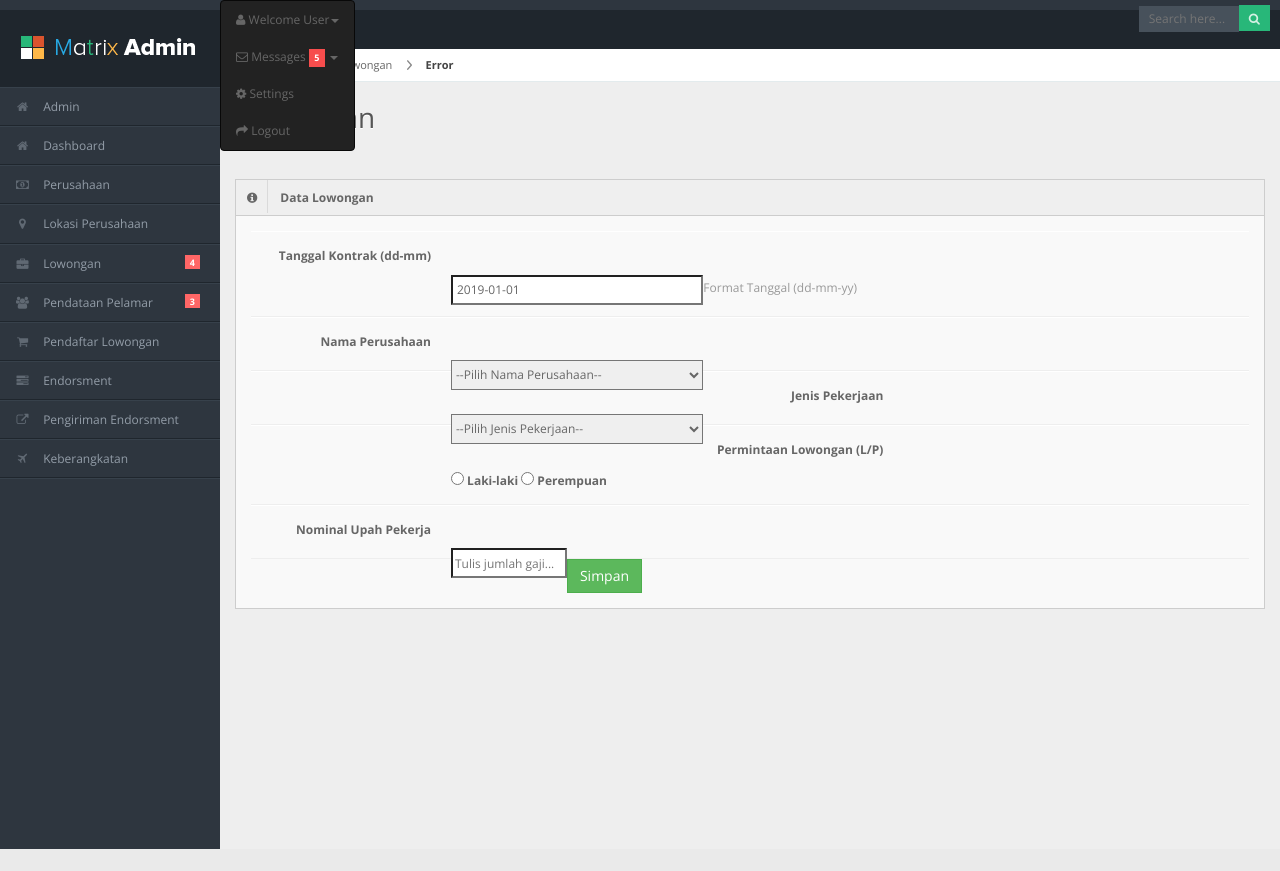
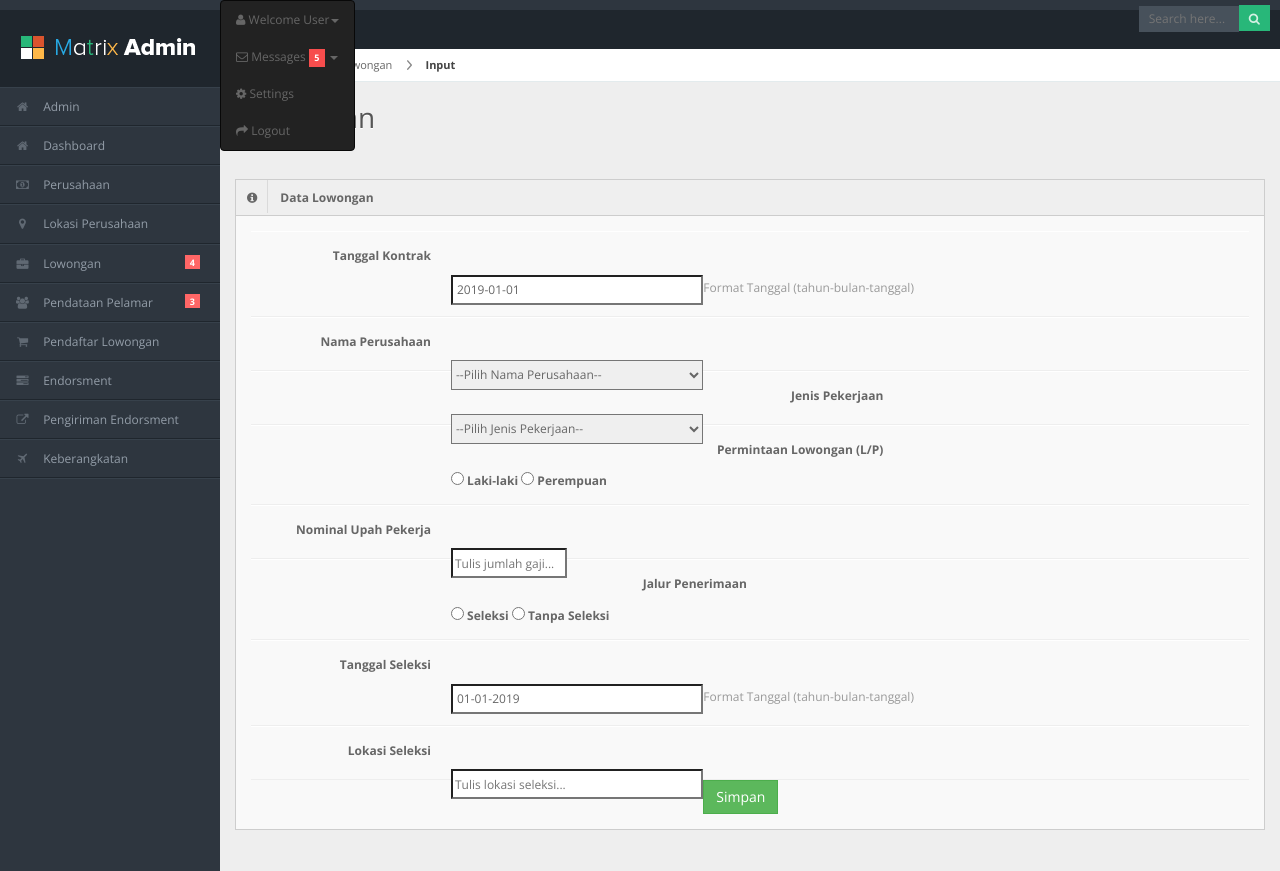
Before and after one commit to margarethanin/cpmi, a CodeIgniter app: page /database/index.php/lowongan/form_insert_lowongan in a window 1280 px wide. Before the commit the page ends 849 px from the top, so only its background shows below. Run offline with CodeIgniter, Linux system fonts and the light colour scheme; data that the repository does not hold is empty; some libraries are stand-ins or nearby versions.

Commit message:
Tambahan form untuk koneksi lowongan dengan id_seleksi

```diff
--- a/application/controllers/Lowongan.php
+++ b/application/controllers/Lowongan.php
@@ -26,6 +26,17 @@ class Lowongan extends CI_Controller {
     }
 
     function proses_insert_lowongan() {
+/*      insert into tb_lowongan
+        (id_perusahaan, tanggal_kontrak, permintaan_lowongan, nominal_upah, id_pekerjaan, id_seleksi)
+        values
+        (?,?,?,?,?,?,?)
+        insert into tb_seleksi
+        (id_seleksi, tanggal_seleksi, lokasi_seleksi)
+        values
+        (?,?,?,?,?)
+*/
+        $id_seleksi = $this->Lowongan_m->id_seleksi();
+
         $data = array(
 //            'nama kolom di dalam database' => 'inputan form user',
             'tanggal_kontrak' => $this->input->post('tanggal_kontrak'),
@@ -33,9 +44,16 @@ class Lowongan extends CI_Controller {
             'id_pekerjaan' => $this->input->post('pekerjaan'),
             'permintaan_lowongan' => $this->input->post('permintaan_lowongan'),
             'nominal_upah' => $this->input->post('nominal_upah'),
+            'id_seleksi' =>$id_seleksi
 
         );
         $this->Lowongan_m->insert_lowongan($data);
+        $data_seleksi = array(
+            'id_seleksi' => $id_seleksi,
+            'tanggal_seleksi' => "",
+            'lokasi_seleksi' => "",
+        );
+
         redirect('Lowongan/data_lowongan');
     }
 
--- a/application/controllers/Seleksi.php
+++ b/application/controllers/Seleksi.php
@@ -14,6 +14,6 @@
 class Seleksi extends CI_Controller{
     //put your code here
     function data_seleksi(){
-        $this->load->view('crud/seleksi_data');
+        $this->load->view('crud/seleksi_data_lowongan');
     }
 }
--- a/application/models/Lowongan_m.php
+++ b/application/models/Lowongan_m.php
@@ -12,28 +12,37 @@
  * @author Margarethanin
  */
 class Lowongan_m extends CI_Model {
+
     //put your code here
-    function insert_lowongan ($data){
+
+//Untuk insert data
+    function insert_lowongan($data) {
         $this->db->insert('tb_lowongan', $data);
     }
-    function select_lowongan (){
+
+//Untuk insert data ke dalam database seleksi
+    function insert_seleksi($data) {
+        $this->db->insert('tb_seleksi', $data);
+    }
+
+//Untuk insert data ke dalam database
+    function select_lowongan() {
         $query = $this->db->query("SELECT * FROM tb_lowongan l JOIN tb_perusahaan p ON l.id_perusahaan = p.id_perusahaan
                 JOIN tb_lokasi_perusahaan lp ON p.id_lokasi = lp.id_lokasi
                 JOIN tb_pekerjaan pk ON l.id_pekerjaan = pk.id_pekerjaan");
         return $query->result();
     }
-//Untuk insert data
 
 //CODING UNTUK HAPUS DATA
-    function hapus_lowongan($id_lowongan){
+    function hapus_lowongan($id_lowongan) {
         //delete from tb_admin where id_admin = '$id_perusahaan'
-        $this->db->where('id_lowongan',$id_lowongan);
+        $this->db->where('id_lowongan', $id_lowongan);
         $this->db->delete('tb_lowongan');
     }
 
-//CODING untuk colabs antara jalur penerimaan dengan id_seleksi
+//CODING untuk colabs antara jalur penerimaan di tb_lowongan dengan id_seleksi
 //    jadi kalo mau input di tb_lowongan, udah otomatis ngisi tb_seleksi juga
-    function id_seleksi($tanggal_seleksi, $id_perusahaan,$id_lokasi){
+    function id_seleksi($tanggal_seleksi, $id_perusahaan, $id_lokasi) {
 //       urutan pembuatan kodenya => tanggalhariininourut-
         $q = $this->db->query("SELECT MAX(RIGHT(id_seleksi,4)) AS kd_max FROM tb_seleksi WHERE DATE(tgl_post)=CURDATE()");
         $kd = "";
@@ -47,4 +56,5 @@ class Lowongan_m extends CI_Model {
         }
         return date('ymd') . $kd;
     }
+
 }
--- a/application/views/crud/admin_data.php
+++ b/application/views/crud/admin_data.php
@@ -2,7 +2,7 @@
 
 <div id="content">
     <div id="content-header">
-        <div id="breadcrumb"> <a href="#" title="Go to Home" class="tip-bottom"><i class="icon-home"></i> Home</a> <a href="#">Sample pages</a> <a href="#" class="current">Error</a> </div>
+        <div id="breadcrumb"> <a href="#" title="Go to Home" class="tip-bottom"><i class="icon-home"></i> Home</a> <a href="#">Data Admin</a> <a href="#" class="current">Adminr</a> </div>
         <h1>Blank</h1>
     </div>
     <div class="container-fluid">
--- a/application/views/crud/admin_form_edit.php
+++ b/application/views/crud/admin_form_edit.php
@@ -1,7 +1,7 @@
 <?php $this->load->view('header'); ?>
 <div id="content">
     <div id="content-header">
-        <div id="breadcrumb"> <a href="#" title="Go to Home" class="tip-bottom"><i class="icon-home"></i> Home</a> <a href="#">Data Admin</a> <a href="#" class="current">Error</a> </div>
+        <div id="breadcrumb"> <a href="#" title="Go to Home" class="tip-bottom"><i class="icon-home"></i> Home</a> <a href="#">Data Admin</a> <a href="#" class="current">Edit</a> </div>
         <h1>Form Admin</h1>
     </div>
     <div class="container-fluid">
--- a/application/views/crud/admin_form_insert.php
+++ b/application/views/crud/admin_form_insert.php
@@ -1,7 +1,7 @@
 <?php $this->load->view('header'); ?>
 <div id="content">
     <div id="content-header">
-        <div id="breadcrumb"> <a href="#" title="Go to Home" class="tip-bottom"><i class="icon-home"></i> Home</a> <a href="#">Data Admin</a> <a href="#" class="current">Error</a> </div>
+        <div id="breadcrumb"> <a href="#" title="Go to Home" class="tip-bottom"><i class="icon-home"></i> Home</a> <a href="#">Data Admin</a> <a href="#" class="current">Input</a> </div>
         <h1>Form Admin</h1>
     </div>
     <div class="container-fluid">
--- a/application/views/crud/lokasi_data.php
+++ b/application/views/crud/lokasi_data.php
@@ -2,7 +2,7 @@
 
 <div id="content">
     <div id="content-header">
-        <div id="breadcrumb"> <a href="#" title="Go to Home" class="tip-bottom"><i class="icon-home"></i> Home</a> <a href="#">Data Lokasi</a> <a href="#" class="current">Error</a> </div>
+        <div id="breadcrumb"> <a href="#" title="Go to Home" class="tip-bottom"><i class="icon-home"></i> Home</a> <a href="#">Data Lokasi</a> <a href="#" class="current">Lokasi</a> </div>
         <h1>Lokasi Perusahaan</h1>
     </div>
     <div class="container-fluid">
--- a/application/views/crud/lokasi_form_edit.php
+++ b/application/views/crud/lokasi_form_edit.php
@@ -2,7 +2,7 @@
 
 <div id="content">
     <div id="content-header">
-        <div id="breadcrumb"> <a href="#" title="Go to Home" class="tip-bottom"><i class="icon-home"></i> Home</a> <a href="#">Data Lokasi</a> <a href="#" class="current">Error</a> </div>
+        <div id="breadcrumb"> <a href="#" title="Go to Home" class="tip-bottom"><i class="icon-home"></i> Home</a> <a href="#">Data Lokasi</a> <a href="#" class="current">Edit</a> </div>
         <h1>Lokasi Perusahaan</h1>
     </div>
     <div class="container-fluid">
--- a/application/views/crud/lokasi_form_insert.php
+++ b/application/views/crud/lokasi_form_insert.php
@@ -2,7 +2,7 @@
 
 <div id="content">
     <div id="content-header">
-        <div id="breadcrumb"> <a href="#" title="Go to Home" class="tip-bottom"><i class="icon-home"></i> Home</a> <a href="#">Data Lokasi</a> <a href="#" class="current">Error</a> </div>
+        <div id="breadcrumb"> <a href="#" title="Go to Home" class="tip-bottom"><i class="icon-home"></i> Home</a> <a href="#">Data Lokasi</a> <a href="#" class="current">Input</a> </div>
         <h1>Lokasi Perusahaan</h1>
     </div>
     <div class="container-fluid">
--- a/application/views/crud/lowongan_data.php
+++ b/application/views/crud/lowongan_data.php
@@ -2,7 +2,7 @@
 
 <div id="content">
     <div id="content-header">
-        <div id="breadcrumb"> <a href="#" title="Go to Home" class="tip-bottom"><i class="icon-home"></i> Home</a> <a href="#">Data Lowongan</a> <a href="#" class="current">Error</a> </div>
+        <div id="breadcrumb"> <a href="#" title="Go to Home" class="tip-bottom"><i class="icon-home"></i> Home</a> <a href="#">Data Lowongan</a> <a href="#" class="current">Lowongan</a> </div>
         <h1>Lowongan</h1>
     </div>
     <div class="container-fluid">
@@ -54,10 +54,10 @@
                                             <td><?php echo $row->nominal_upah; ?></td>
                                             <td class="center">
                                                 <button class="btn btn-primary">Edit</button>
-                                            <a onclick="return confirm('Apakah anda yakin akan menghapus data ini?')" href="<?php echo site_url("Lowongan/hapus_data_lowongan/$row->id_lowongan")?>" class="btn btn-danger">Hapus</a>
+                                                <a onclick="return confirm('Apakah anda yakin akan menghapus data ini?')" href="<?php echo site_url("Lowongan/hapus_data_lowongan/$row->id_lowongan") ?>" class="btn btn-danger">Hapus</a>
                                             </td>
                                         </tr>
-                                      <?php }?>
+                                    <?php } ?>
                                 </tbody>
                             </table>
                         </div>
--- a/application/views/crud/lowongan_form_insert.php
+++ b/application/views/crud/lowongan_form_insert.php
@@ -2,7 +2,7 @@
 
 <div id="content">
     <div id="content-header">
-        <div id="breadcrumb"> <a href="#" title="Go to Home" class="tip-bottom"><i class="icon-home"></i> Home</a> <a href="#">Data Lowongan</a> <a href="#" class="current">Error</a> </div>
+        <div id="breadcrumb"> <a href="#" title="Go to Home" class="tip-bottom"><i class="icon-home"></i> Home</a> <a href="#">Data Lowongan</a> <a href="#" class="current">Input</a> </div>
         <h1>Lowongan</h1>
     </div>
     <div class="container-fluid">
@@ -18,42 +18,22 @@
                         <form class="form-horizontal" method="post" action="<?php echo site_url('Lowongan/proses_insert_lowongan'); ?>" name="basic_validate" id="basic_validate" novalidate="novalidate">
 
                             <div class="control-group">
-                                <label class="control-label">Tanggal Kontrak (dd-mm)</label>
+                                <label class="control-label">Tanggal Kontrak</label>
                                 <div class="controls">
                                     <input name="tanggal_kontrak" type="text" data-date="2019-01-01" value="2019-01-01" data-date-format="yyyy-mm-dd" class="datepicker span4">
-                                    <span class="help-block">Format Tanggal (dd-mm-yy)</span> </div>
+                                    <span class="help-block">Format Tanggal (tahun-bulan-tanggal)</span> </div>
                             </div>
-
-<!--                            <div class="control-group">
-                                <label class="control-label">Jalur Penerimaan</label>
-                                <div class="controls">
-                                    <label>
-                                        <input type="radio" name="jalur_penerimaan" value="S"/>
-                                        Seleksi</label>
-                                    <label>
-                                        <input type="radio" name="jalur_penerimaan" value="TS" />
-                                        Tanpa Seleksi</label>
-                                </div>
-                            </div>-->
-
-                            <!--muncul ketika pilihan jalur penerimaan (seleksi)-->
-<!--                            <div class="control-group">
-                                <label class="control-label">Tanggal Seleksi (dd-mm)</label>
-                                <div class="controls">
-                                    <input name="tanggal_seleksi" type="text" data-date="01-01-2019" data-date-format="dd-mm-yyyy" value="01-01-2019" class="datepicker span4">
-                                    <span class="help-block">Format Tanggal (dd-mm-yy)</span> </div>
-                            </div>-->
 
                             <div class="control-group">
                                 <label class="control-label">Nama Perusahaan</label>
                                 <div class="controls">
                                     <select class="span4" name="nama_perusahaan">
                                         <option>--Pilih Nama Perusahaan--</option>
-                                        <?php foreach ($perusahaan as $row){ ?>
+                                        <?php foreach ($perusahaan as $row) { ?>
                                             <option
                                                 value="<?php echo $row->id_perusahaan; ?>"><?php echo $row->nama_perusahaan; ?>
                                             </option>
-                                        <?php }?>
+                                        <?php } ?>
                                     </select>
                                 </div>
                             </div>
@@ -71,11 +51,11 @@
                                 <div class="controls">
                                     <select class="span4" name="pekerjaan">
                                         <option>--Pilih Jenis Pekerjaan--</option>
-                                        <?php foreach ($pekerjaan as $row){ ?>
+                                        <?php foreach ($pekerjaan as $row) { ?>
                                             <option
                                                 value="<?php echo $row->id_pekerjaan; ?>"><?php echo $row->pekerjaan; ?>
                                             </option>
-                                        <?php }?>
+                                        <?php } ?>
                                     </select>
                                 </div>
                             </div>
@@ -97,6 +77,32 @@
 <!--                                    <textarea class="span8" ></textarea>-->
                                 </div>
                             </div>
+                            <div class="control-group">
+                                <label class="control-label">Jalur Penerimaan</label>
+                                <div class="controls">
+                                    <label>
+                                        <input type="radio" name="jalur_penerimaan" value="S"/>
+                                        Seleksi</label>
+                                    <label>
+                                        <input type="radio" name="jalur_penerimaan" value="TS" />
+                                        Tanpa Seleksi</label>
+                                </div>
+                            </div>
+
+                            <!--muncul ketika pilihan jalur penerimaan (seleksi)-->
+                            <div class="control-group">
+                                <label class="control-label">Tanggal Seleksi</label>
+                                <div class="controls">
+                                    <input name="tanggal_seleksi" type="text" data-date="01-01-2019" data-date-format="dd-mm-yyyy" value="01-01-2019" class="datepicker span4">
+                                    <span class="help-block">Format Tanggal (tahun-bulan-tanggal)</span> </div>
+                            </div>
+                            <div class="control-group">
+                                <label class="control-label">Lokasi Seleksi</label>
+                                <div class="controls">
+                                    <input type="text" name="lokasi_seleksi" placeholder="Tulis lokasi seleksi..." class="span4 m-warp">
+<!--                                    <textarea class="span8" ></textarea>-->
+                                </div>
+                            </div>
 
                             <div class="form-actions">
                                 <input type="submit" value="Simpan" class="btn btn-success">
--- a/application/views/crud/pekerjaan_data.php
+++ b/application/views/crud/pekerjaan_data.php
@@ -2,7 +2,7 @@
 
 <div id="content">
     <div id="content-header">
-        <div id="breadcrumb"> <a href="#" title="Go to Home" class="tip-bottom"><i class="icon-home"></i> Home</a> <a href="#">Sample pages</a> <a href="#" class="current">Error</a> </div>
+        <div id="breadcrumb"> <a href="#" title="Go to Home" class="tip-bottom"><i class="icon-home"></i> Home</a> <a href="#">Data Pekerjaan</a> <a href="#" class="current">Pekerjaan</a> </div>
         <h1>Jenis Pekerjaan</h1>
     </div>
     <div class="container-fluid">
--- a/application/views/crud/pekerjaan_form_edit.php
+++ b/application/views/crud/pekerjaan_form_edit.php
@@ -2,7 +2,7 @@
 
 <div id="content">
     <div id="content-header">
-        <div id="breadcrumb"> <a href="#" title="Go to Home" class="tip-bottom"><i class="icon-home"></i> Home</a> <a href="#">Data Pekerjaan</a> <a href="#" class="current">Error</a> </div>
+        <div id="breadcrumb"> <a href="#" title="Go to Home" class="tip-bottom"><i class="icon-home"></i> Home</a> <a href="#">Data Pekerjaan</a> <a href="#" class="current">Edit</a> </div>
         <h1>Lowongan</h1>
     </div>
     <div class="container-fluid">
--- a/application/views/crud/pekerjaan_form_insert.php
+++ b/application/views/crud/pekerjaan_form_insert.php
@@ -2,15 +2,15 @@
 
 <div id="content">
     <div id="content-header">
-        <div id="breadcrumb"> <a href="#" title="Go to Home" class="tip-bottom"><i class="icon-home"></i> Home</a> <a href="#">Sample pages</a> <a href="#" class="current">Error</a> </div>
-        <h1>Lowongan</h1>
+        <div id="breadcrumb"> <a href="#" title="Go to Home" class="tip-bottom"><i class="icon-home"></i> Home</a> <a href="#">Data Pekerjaan</a> <a href="#" class="current">Input</a> </div>
+        <h1>Pekerjaan</h1>
     </div>
     <div class="container-fluid">
         <div class="row-fluid">
             <div class="span12">
                 <div class="widget-box">
                     <div class="widget-title"> <span class="icon"> <i class="icon-info-sign"></i> </span>
-                        <h5>Data Lowongan</h5>
+                        <h5>Data Pekerjaan</h5>
                     </div>
                     <div class="widget-content">
                         <!--content here-->
--- a/application/views/crud/perusahaan_data.php
+++ b/application/views/crud/perusahaan_data.php
@@ -2,7 +2,7 @@
 
 <div id="content">
     <div id="content-header">
-        <div id="breadcrumb"> <a href="#" title="Go to Home" class="tip-bottom"><i class="icon-home"></i> Home</a> <a href="#">Sample pages</a> <a href="#" class="current">Error</a> </div>
+        <div id="breadcrumb"> <a href="#" title="Go to Home" class="tip-bottom"><i class="icon-home"></i> Home</a> <a href="#">Data Perusahaan</a> <a href="#" class="current">Perusahaan</a> </div>
         <h1>Perusahaan</h1>
     </div>
     <div class="container-fluid">
--- a/application/views/crud/perusahaan_form_edit.php
+++ b/application/views/crud/perusahaan_form_edit.php
@@ -2,7 +2,7 @@
 
 <div id="content">
     <div id="content-header">
-        <div id="breadcrumb"> <a href="#" title="Go to Home" class="tip-bottom"><i class="icon-home"></i> Home</a> <a href="#">Data Perusahaan</a> <a href="#" class="current">Error</a> </div>
+        <div id="breadcrumb"> <a href="#" title="Go to Home" class="tip-bottom"><i class="icon-home"></i> Home</a> <a href="#">Data Perusahaan</a> <a href="#" class="current">Edit</a> </div>
         <h1>Perusahaan</h1>
     </div>
     <div class="container-fluid">
--- a/application/views/crud/perusahaan_form_insert.php
+++ b/application/views/crud/perusahaan_form_insert.php
@@ -2,7 +2,7 @@
 
 <div id="content">
     <div id="content-header">
-        <div id="breadcrumb"> <a href="#" title="Go to Home" class="tip-bottom"><i class="icon-home"></i> Home</a> <a href="#">Data Perusahaan</a> <a href="#" class="current">Error</a> </div>
+        <div id="breadcrumb"> <a href="#" title="Go to Home" class="tip-bottom"><i class="icon-home"></i> Home</a> <a href="#">Data Perusahaan</a> <a href="#" class="current">Input</a> </div>
         <h1>Perusahaan</h1>
     </div>
     <div class="container-fluid">
```
Also changed, not shown: application/views/crud/seleksi_data_lowongan.php (added, +54 -0 lines). Lines whose indentation alone changed are shown as unchanged.
